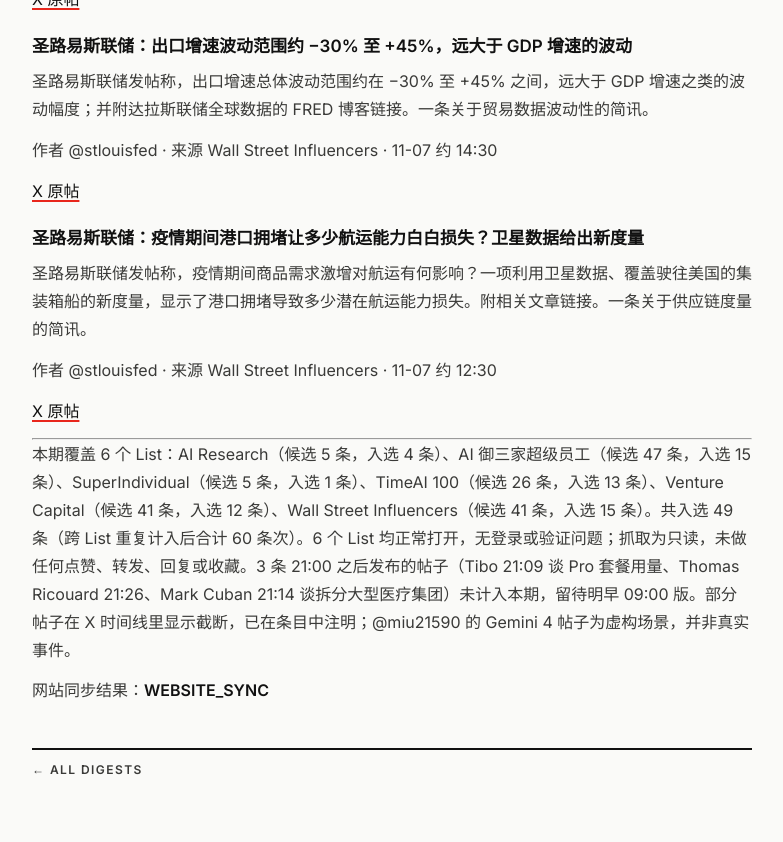
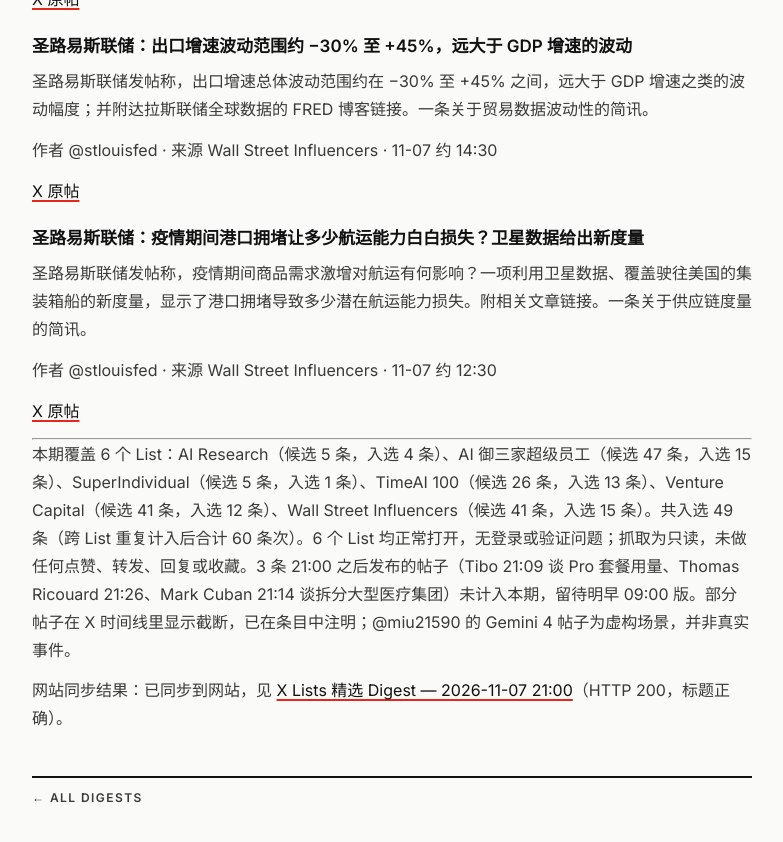
Before and after one commit to cptidiot/mzhao.me, a Jekyll site: the page built from _digests/2026-11-07-x-lists-2100.md, in a window 1280 px wide and 900 px high, scrolled down 11840 px. Shown: the top 842 px of the window, without its empty margins (248-1031 px from the left). Built offline with Jekyll 4.4.1, drawn with Linux system fonts in a browser that asks for light colours.

Commit message:
Digest: x-lists 2026-11-07

```diff
--- a/_digests/2026-11-07-x-lists-2100.md
+++ b/_digests/2026-11-07-x-lists-2100.md
@@ -675,4 +675,4 @@
 
 本期覆盖 6 个 List：AI Research（候选 5 条，入选 4 条）、AI 御三家超级员工（候选 47 条，入选 15 条）、SuperIndividual（候选 5 条，入选 1 条）、TimeAI 100（候选 26 条，入选 13 条）、Venture Capital（候选 41 条，入选 12 条）、Wall Street Influencers（候选 41 条，入选 15 条）。共入选 49 条（跨 List 重复计入后合计 60 条次）。6 个 List 均正常打开，无登录或验证问题；抓取为只读，未做任何点赞、转发、回复或收藏。3 条 21:00 之后发布的帖子（Tibo 21:09 谈 Pro 套餐用量、Thomas Ricouard 21:26、Mark Cuban 21:14 谈拆分大型医疗集团）未计入本期，留待明早 09:00 版。部分帖子在 X 时间线里显示截断，已在条目中注明；@miu21590 的 Gemini 4 帖子为虚构场景，并非真实事件。
 
-网站同步结果：__WEBSITE_SYNC__
+网站同步结果：已同步到网站，见 [X Lists 精选 Digest — 2026-11-07 21:00](https://mzhao.me/digest/2026-11-07-x-lists-2100/)（HTTP 200，标题正确）。
```
